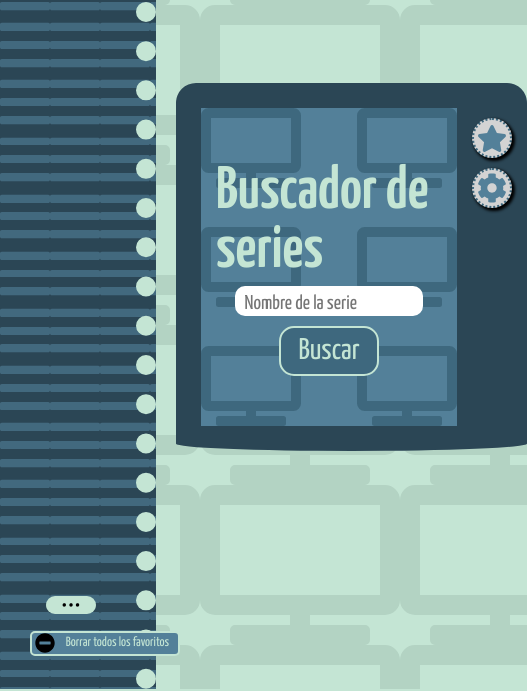
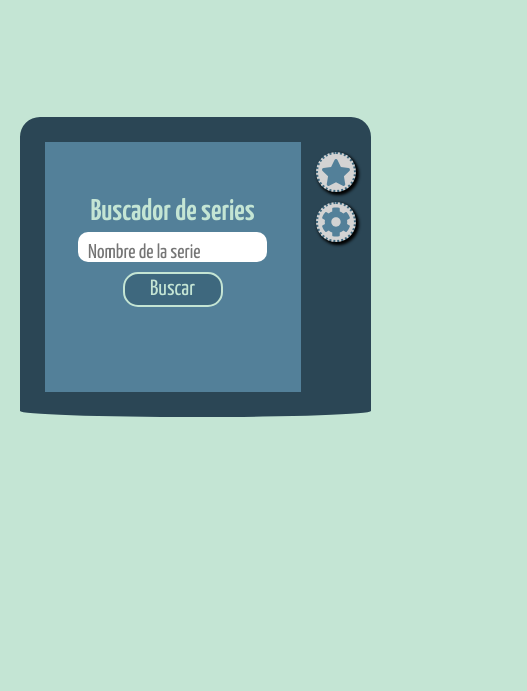
Before and after one commit to Adalab/modulo-2-evaluacion-final-martreyz, a website: page src/html/index.html in a window 390 px wide. Shown: the part 155-846 px from the top of the page, 527 px wide, since content can reach past the window. Drawn offline with nearby package versions, Linux system fonts and the light colour scheme; files that its build step writes are made by us from their sources; files whose address does not match are found by name.

Commit message:
Fix small css issues

```diff
--- a/src/html/index.html
+++ b/src/html/index.html
@@ -3,7 +3,7 @@
   <head>
     <meta charset="UTF-8" />
     <meta name="viewport" content="width=device-width, initial-scale=1.0" />
-    <title>Queveo: ¡Gestiona tus series!</title>
+    <title>¡Gestiona tus series!</title>
     <link
       rel="shortcut icon"
       href="./assets/images/tv-solid.svg"
--- a/src/scss/layout/_aside.scss
+++ b/src/scss/layout/_aside.scss
@@ -10,6 +10,12 @@
     border-right: 20px dotted $color-tertiary;
     background-image: url(../images/bars-solid.svg);
     background-size: 50px;
+    @media all and (max-width: 767px) {
+      order: 0;
+      width: 100%;
+      border: none;
+      margin-top: 20px;
+    }
     &-title {
       font-size: 50px;
       margin: 35px 0px auto 0px;
--- a/src/scss/layout/_main.scss
+++ b/src/scss/layout/_main.scss
@@ -5,6 +5,11 @@ body {
   display: flex;
   background-image: url(../images/tv.svg);
   background-size: 200px;
+  @media all and (max-width: 767px) {
+    flex-direction: column;
+    align-items: center;
+    background-image: none;
+  }
 }
 
 .main {
@@ -43,11 +48,18 @@ body {
     background-size: 100px;
     background-repeat: space;
     position: relative;
+    @media all and (max-width: 767px) {
+      background-image: none;
+    }
     &-label {
       margin: 5px;
       font-size: 60px;
       font-weight: 600;
       color: $color-tertiary;
+      @media all and (max-width: 767px) {
+        font-size: 30px;
+        text-align: center;
+      }
     }
     &-input {
       max-width: 300px;
@@ -63,6 +75,9 @@ body {
       &::placeholder {
         font-size: 20px;
       }
+      @media all and (max-width: 767px) {
+        font-size: 30px;
+      }
     }
     &-button {
       width: 100px;
@@ -75,6 +90,10 @@ body {
       padding: 5px;
       color: $color-tertiary;
       transition: ease 1s;
+      @media all and (max-width: 767px) {
+        height: 35px;
+        font-size: 22px;
+      }
       &:hover {
         transform: scale(1.2);
         cursor: pointer;
```
